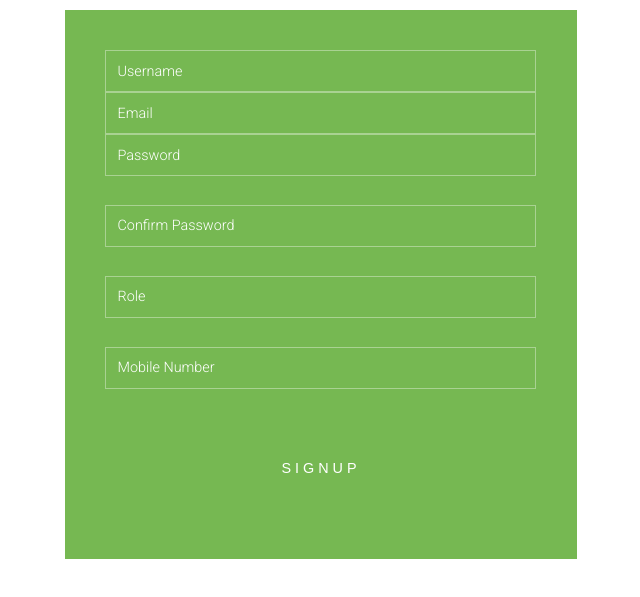
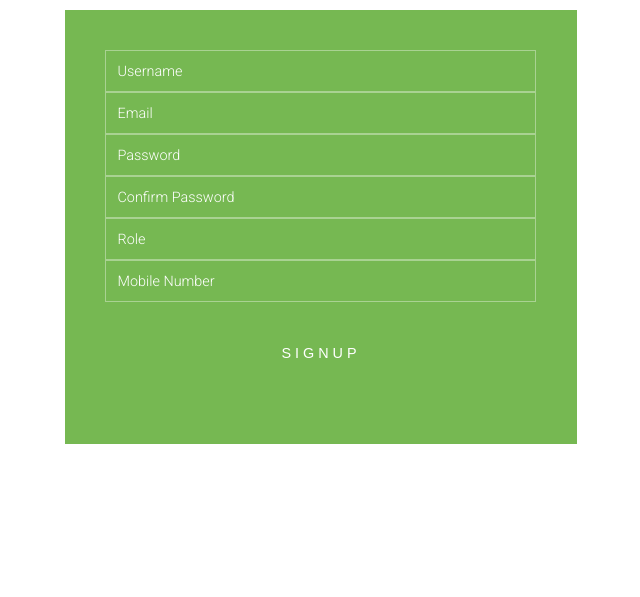
Before and after one commit to shahenazmonia/server-side-validation, a website: page public/signup.html in a window 1280 px wide. Shown: the part 119-716 px from the top of the page, without its empty margins (319-959 px from the left). Drawn offline with Linux system fonts and the light colour scheme.

Commit message:
update form style

```diff
--- a/public/signup.html
+++ b/public/signup.html
@@ -28,9 +28,9 @@ License URL: http://creativecommons.org/licenses/by/3.0/
 					<input class="text" id="username" type="text" name="Username" placeholder="Username" required="">
 					<input class="text" id="email" type="email" name="email" placeholder="Email" required="">
 					<input class="text" id="password" type="password" name="password" placeholder="Password" required="">
-					<input class="text w3lpass" id="confirmPassword" type="password" name="password" placeholder="Confirm Password" required="">
-          <input class="text w3lpass" id="role" type="text" name="role" placeholder="Role" required="">
-          <input class="text w3lpass" id="mobile" type="text" name="mobile-number" placeholder="Mobile Number" required="">
+					<input class="text" id="confirmPassword" type="password" name="password" placeholder="Confirm Password" required="">
+          <input class="text" id="role" type="text" name="role" placeholder="Role" required="">
+          <input class="text" id="mobile" type="text" name="mobile-number" placeholder="Mobile Number" required="">
 
           <!-- <button type="button" name="signup" onclick="signup()"></button> -->
 					<input type="submit" id="signup" value="SIGNUP">
--- a/public/style.css
+++ b/public/style.css
@@ -246,7 +246,7 @@ input[type="submit"]:hover {
 }
 
 .agileits-top p a:hover {
-  color: #76b852;
+  color: #fff;
 }
 
 /*-- //main --*/
```
